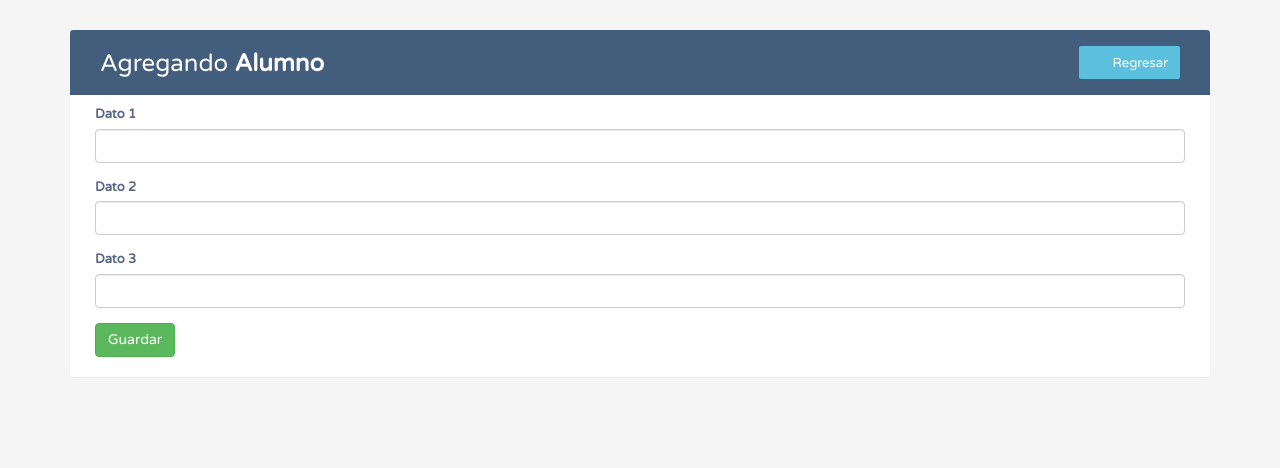
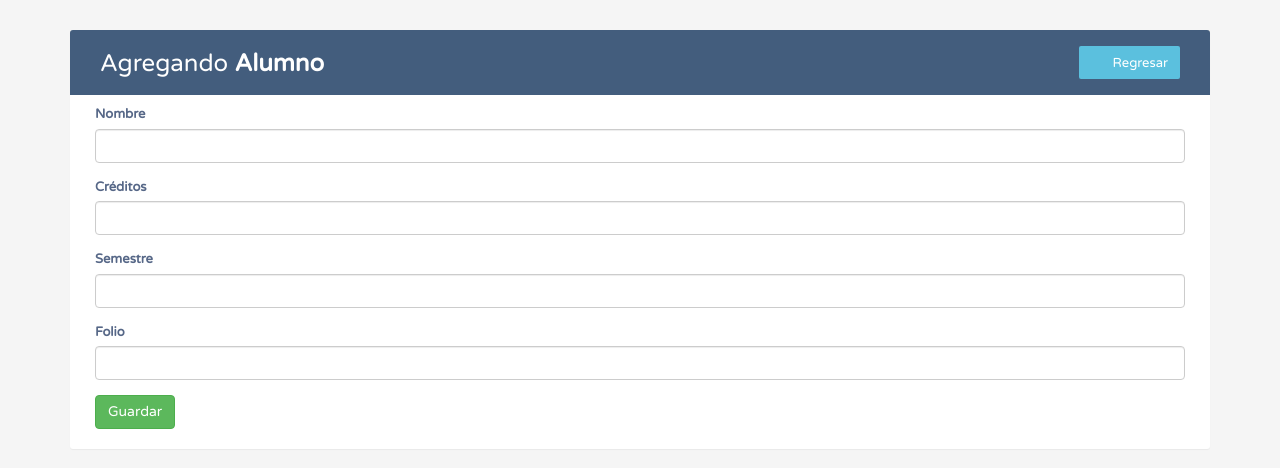
Before and after one commit to ManuelCanul109/Examen_270219_Victor, a CodeIgniter app: page /database/index.php/materias/agregarDato in a window 1280 px wide. Shown: the top 468 px of the page. Run offline with CodeIgniter, Linux system fonts and the light colour scheme.

Commit message:
¨agregarDato-view¨

```diff
--- a/application/views/Dato/add.php
+++ b/application/views/Dato/add.php
@@ -254,16 +254,20 @@
 <?php echo form_open('Datos/agregarDato'); ?>
 
 	            <div class="form-group">
-					<label>Dato 1</label>
+					<label>Nombre</label>
 					<input name="dato_dato1" type="text" class="form-control">
 				</div>
 				<div class="form-group">
-					<label>Dato 2</label>
+					<label>Créditos</label>
 					<input name="dato_dato2" type="text" class="form-control">
 				</div>
 				<div class="form-group">
-					<label>Dato 3</label>
+					<label>Semestre</label>
 					<input name="dato_dato3" type="text" class="form-control">
+				</div>
+        <div class="form-group">
+					<label>Folio</label>
+					<input name="dato_dato4" type="text" class="form-control">
 				</div>
 				<?php echo validation_errors(); ?>
 				<input type="submit" class="btn btn-success" value="Guardar">
```
